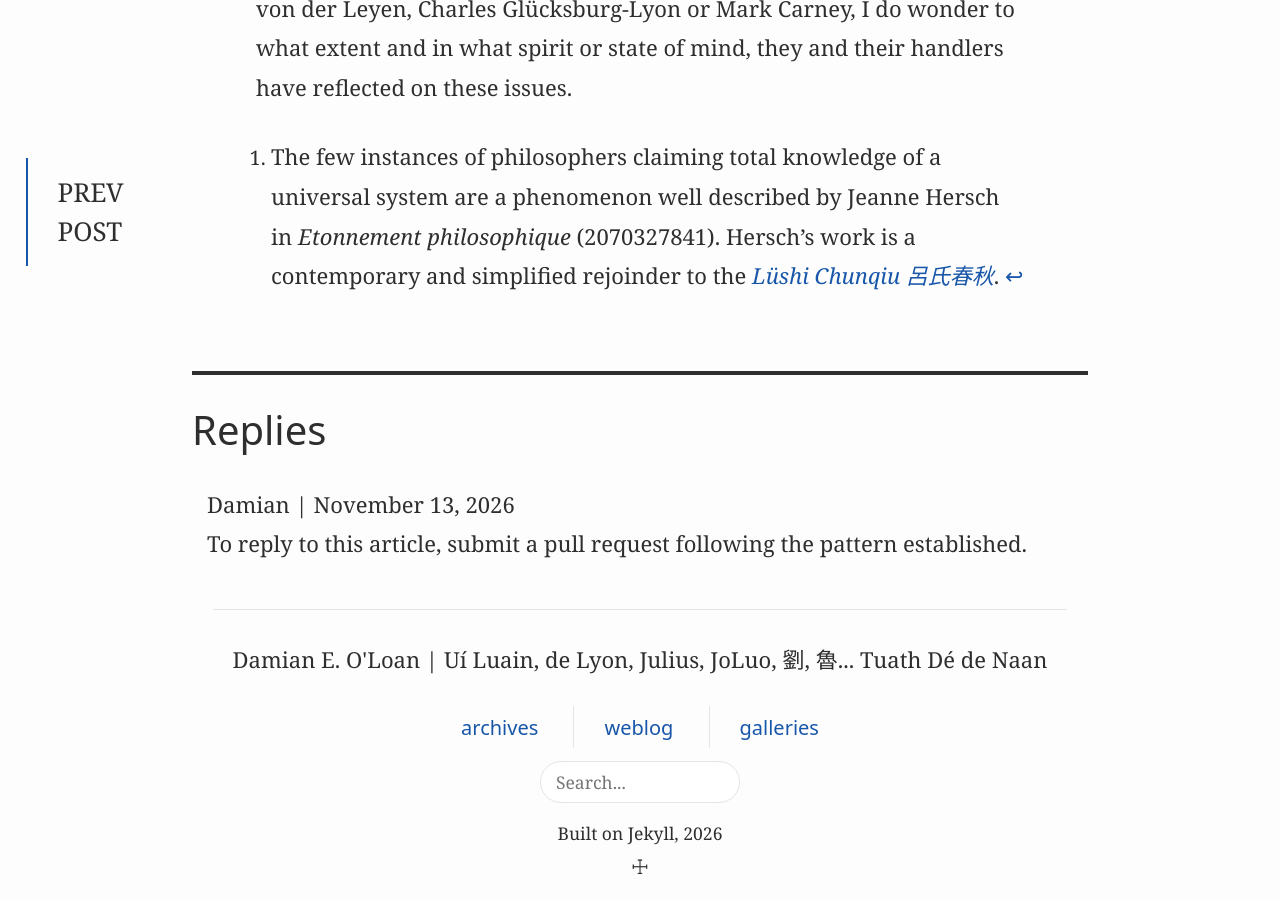
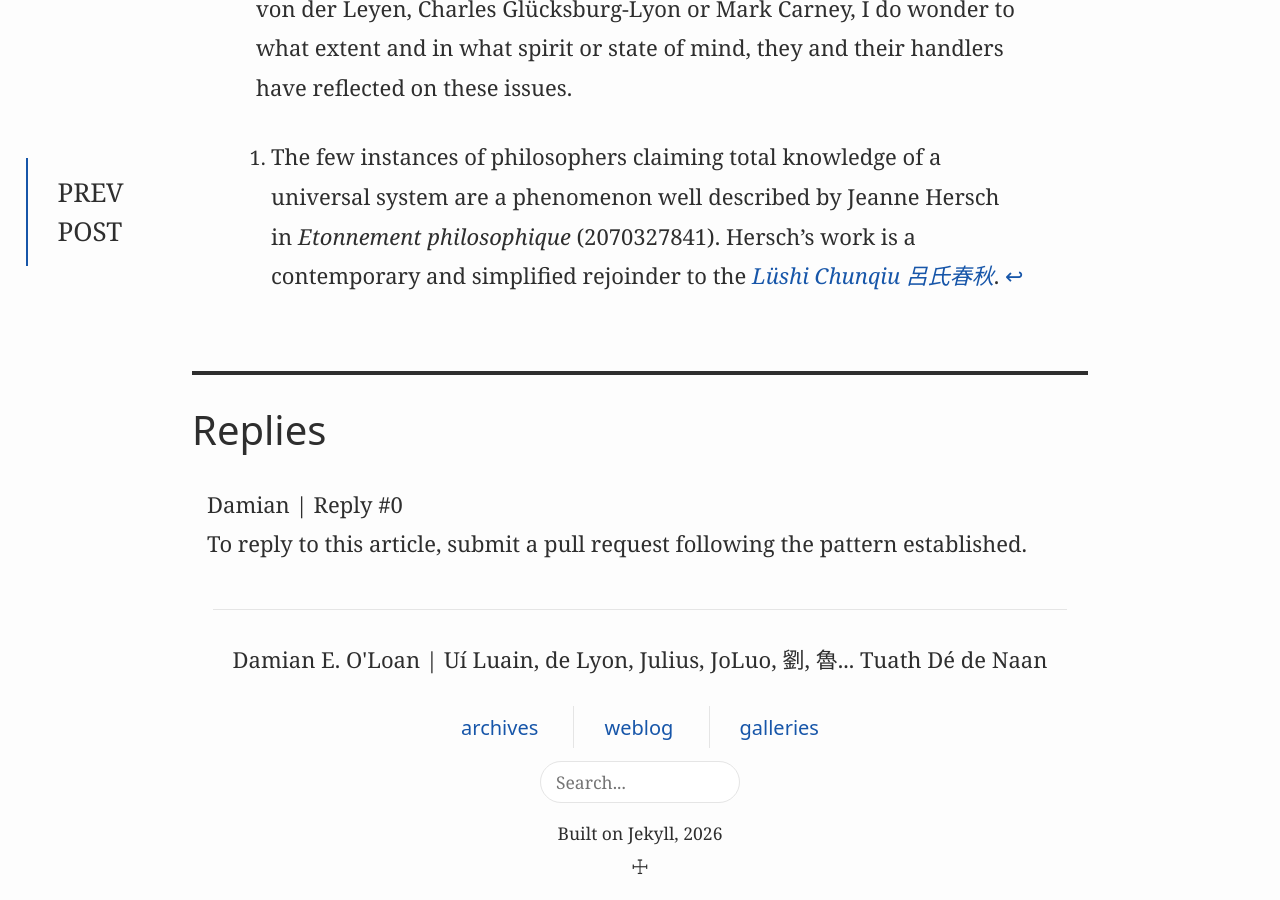
Before and after one commit to damianeoloan/damianeoloan.github.io, a Jekyll site: the page built from blog/_posts/2026-10-03-qarnei.md, in a window 1280 px wide and 900 px high, scrolled down 4075 px. Built offline with Jekyll 4.4.1, drawn with Linux system fonts in a browser that asks for light colours.

Commit message:
=Update dependencies and replace weblog reply datetime with index number

```diff
--- a/Gemfile
+++ b/Gemfile
@@ -1,7 +1,6 @@
 source 'https://rubygems.org'
 
-require 'json'
-
+gem 'json', '~> 3.0'
 gem 'github-pages'
 gem 'jekyll-sitemap'
 gem 'jekyll-paginate'
--- a/_includes/weblog-reply.html
+++ b/_includes/weblog-reply.html
@@ -1,6 +1,7 @@
 <li>
-  <span itemprop="author" itemscope itemtype="http://schema.org/Person">{{ reply.contributor_name }}</span><span> | </span>
-  <time datetime="{{ 'now' | date_to_xmlschema }}">{{ "now" | date: "%B %-d, %Y" }}</time>
+  <span itemprop="author" itemscope itemtype="http://schema.org/Person">{{ reply.contributor_name }}</span>
+  <span> | </span>
+  <span>Reply #{{ forloop.index0 }}</span>
 
   <p class="weblog-reply-body">{{ reply.body }}</p>
 </li>
```
Also changed, not shown: Gemfile.lock.
